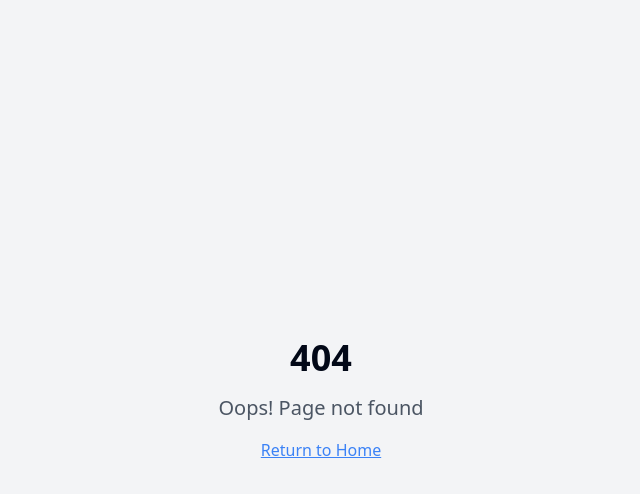
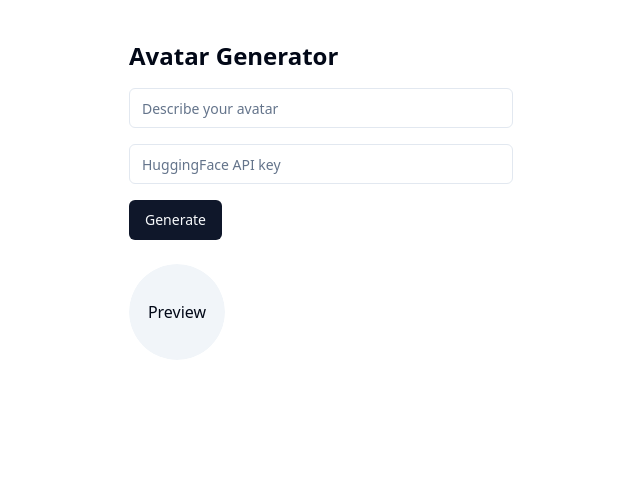
Before and after one commit to maxzipperman/trolley-d-game, a React (Vite) app: page /avatar in a window 1280 px wide. Before the commit this address had no page. Shown: the top 494 px of the page, without its empty margins (319-959 px from the left). Built offline with nearby package versions, Linux system fonts and the light colour scheme.

Commit message:
feat: add avatar generator page

```diff
--- a/src/App.tsx
+++ b/src/App.tsx
@@ -7,6 +7,7 @@ import Index from "./pages/Index";
 import Play from "./pages/Play";
 import Results from "./pages/Results";
 import NotFound from "./pages/NotFound";
+import Avatar from "./pages/Avatar";
 
 const queryClient = new QueryClient();
 
@@ -20,6 +21,7 @@ const App = () => (
           <Route path="/" element={<Index />} />
           <Route path="/play" element={<Play />} />
           <Route path="/results" element={<Results />} />
+          <Route path="/avatar" element={<Avatar />} />
           {/* ADD ALL CUSTOM ROUTES ABOVE THE CATCH-ALL "*" ROUTE */}
           <Route path="*" element={<NotFound />} />
         </Routes>
--- /dev/null
+++ b/src/lib/stableDiffusion.ts
@@ -0,0 +1,6 @@
+export async function generateAvatarImage(prompt: string, apiKey: string): Promise<string> {
+  // Placeholder for HuggingFace Stable Diffusion API call.
+  // The API key will be supplied at runtime.
+  // TODO: implement API call to generate an avatar image from the prompt.
+  return "https://placehold.co/256x256";
+}
--- /dev/null
+++ b/src/pages/Avatar.tsx
@@ -0,0 +1,48 @@
+import { useState } from "react";
+import { Avatar, AvatarImage, AvatarFallback } from "@/components/ui/avatar";
+import { Input } from "@/components/ui/input";
+import { Button } from "@/components/ui/button";
+import { generateAvatarImage } from "@/lib/stableDiffusion";
+
+const AvatarPage = () => {
+  const [prompt, setPrompt] = useState("");
+  const [apiKey, setApiKey] = useState("");
+  const [imageUrl, setImageUrl] = useState("");
+
+  const handleSubmit = async (e: React.FormEvent) => {
+    e.preventDefault();
+    const url = await generateAvatarImage(prompt, apiKey);
+    setImageUrl(url);
+  };
+
+  return (
+    <main className="container max-w-md py-10">
+      <h1 className="text-2xl font-bold mb-4">Avatar Generator</h1>
+      <form onSubmit={handleSubmit} className="space-y-4">
+        <Input
+          value={prompt}
+          onChange={(e) => setPrompt(e.target.value)}
+          placeholder="Describe your avatar"
+        />
+        <Input
+          value={apiKey}
+          onChange={(e) => setApiKey(e.target.value)}
+          placeholder="HuggingFace API key"
+          type="password"
+        />
+        <Button type="submit">Generate</Button>
+      </form>
+      <div className="mt-6">
+        <Avatar className="h-24 w-24">
+          {imageUrl ? (
+            <AvatarImage src={imageUrl} alt="Generated avatar" />
+          ) : (
+            <AvatarFallback>Preview</AvatarFallback>
+          )}
+        </Avatar>
+      </div>
+    </main>
+  );
+};
+
+export default AvatarPage;
--- a/src/pages/Index.tsx
+++ b/src/pages/Index.tsx
@@ -30,6 +30,14 @@ const Index = () => {
         >
           Begin Your Journey
         </button>
+        <div className="mt-4">
+          <button
+            onClick={() => navigate("/avatar")}
+            className="text-sm text-muted-foreground underline"
+          >
+            Build an Avatar
+          </button>
+        </div>
       </div>
     </main>
   );
```
